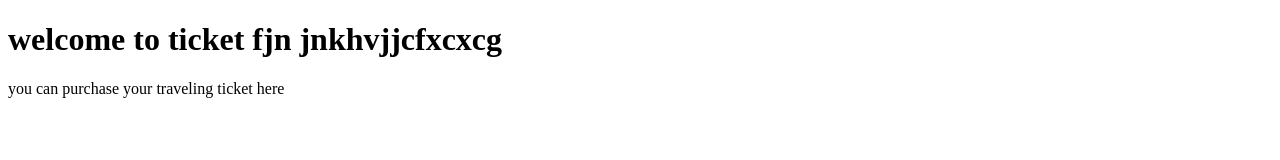
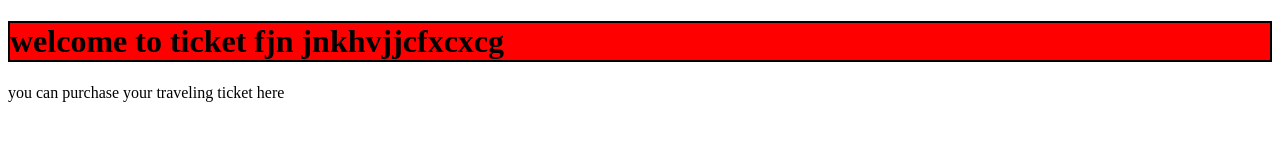
Before and after one commit to preciouseleke/ticketapp2, a plain HTML site: page index.html in a window 1280 px wide. Drawn offline with Linux system fonts and the light colour scheme.

```diff
--- a/index.html
+++ b/index.html
@@ -9,7 +9,7 @@
 
 
 	<body>
-		<h1>welcome to ticket fjn jnkhvjjcfxcxcg</h1>
+		<h1 style="background-color:red;border:2px solid black;">welcome to ticket fjn jnkhvjjcfxcxcg</h1>
 		<p> you can purchase your traveling ticket here</p>
 	</body>
 
```
